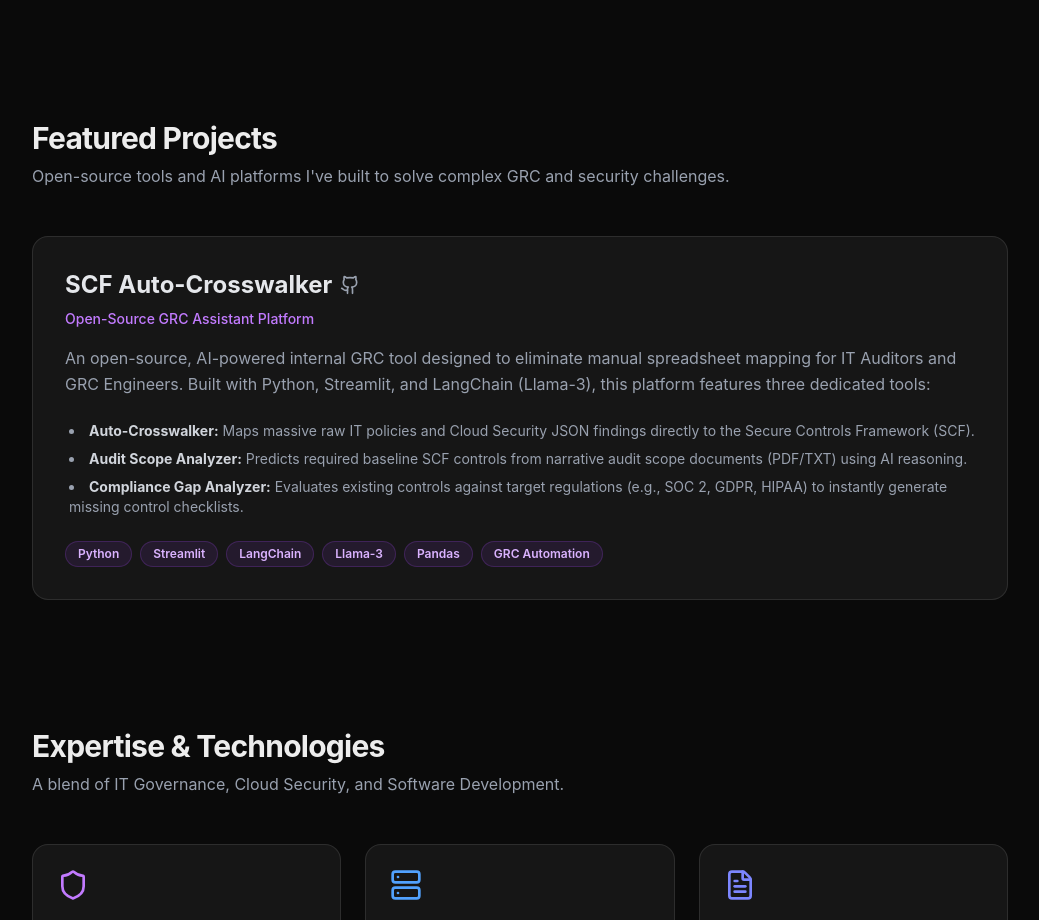
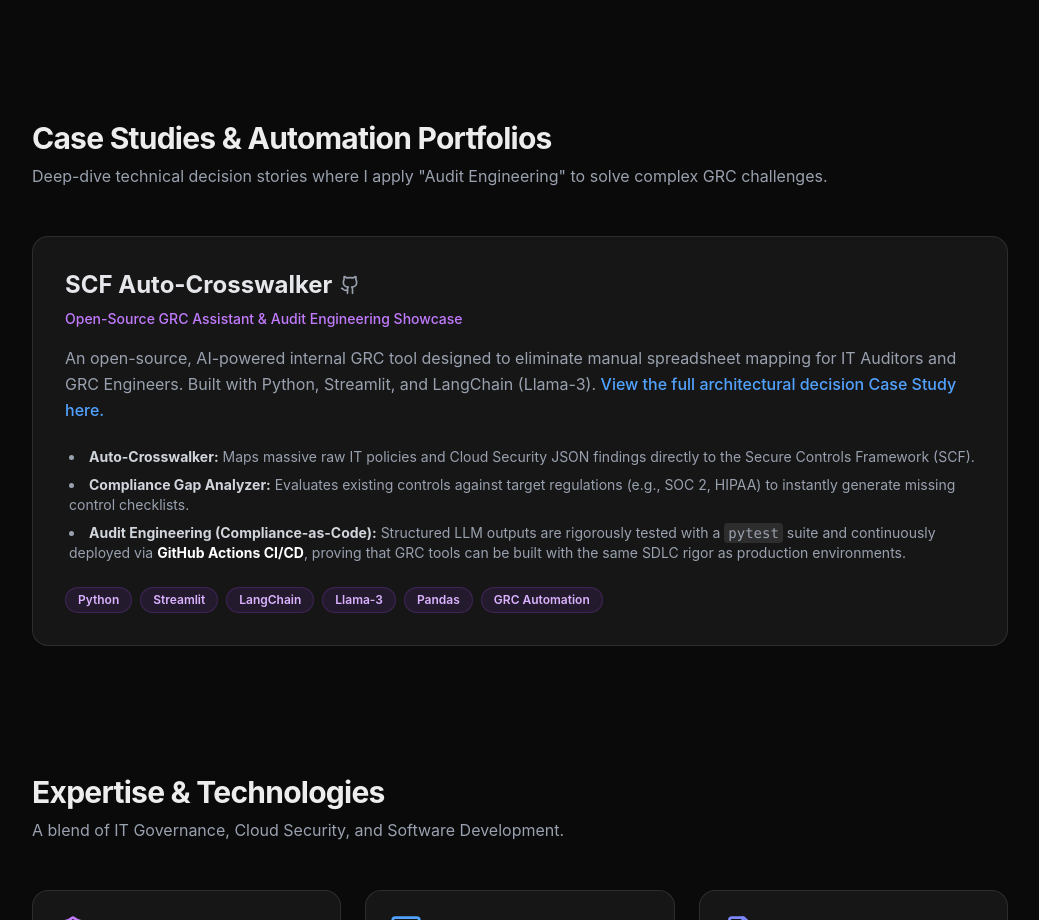
Before and after one commit to tvobrachini/tvobrachini.github.io, a React (Vite) app: page / in a window 1280 px wide. Shown: the part 2320-3240 px from the top of the page, without its empty margins (120-1159 px from the left). Built offline with nearby package versions, Linux system fonts and the light colour scheme.

Commit message:
feat(portfolio): link the enhanced scf-auto-crosswalker project as a dedicated Case Study

```diff
--- a/src/App.tsx
+++ b/src/App.tsx
@@ -137,11 +137,11 @@ function App() {
           </div>
         </section>
 
-        {/* Featured Projects Section */}
+        {/* Case Studies Section */}
         <section id="projects" className="space-y-12">
           <div className="space-y-2">
-            <h2 className="text-3xl font-bold tracking-tight">Featured Projects</h2>
-            <p className="text-gray-400">Open-source tools and AI platforms I've built to solve complex GRC and security challenges.</p>
+            <h2 className="text-3xl font-bold tracking-tight">Case Studies & Automation Portfolios</h2>
+            <p className="text-gray-400">Deep-dive technical decision stories where I apply "Audit Engineering" to solve complex GRC challenges.</p>
           </div>
 
           <div className="grid gap-6">
@@ -153,16 +153,16 @@ function App() {
                       SCF Auto-Crosswalker <Github size={20} className="text-gray-400 group-hover:text-purple-400 transition-colors" />
                     </a>
                   </h3>
-                  <p className="text-purple-400 text-sm font-medium">Open-Source GRC Assistant Platform</p>
+                  <p className="text-purple-400 text-sm font-medium">Open-Source GRC Assistant & Audit Engineering Showcase</p>
                 </div>
               </div>
               <p className="text-gray-400 leading-relaxed mb-6">
-                An open-source, AI-powered internal GRC tool designed to eliminate manual spreadsheet mapping for IT Auditors and GRC Engineers. Built with Python, Streamlit, and LangChain (Llama-3), this platform features three dedicated tools:
+                An open-source, AI-powered internal GRC tool designed to eliminate manual spreadsheet mapping for IT Auditors and GRC Engineers. Built with Python, Streamlit, and LangChain (Llama-3). <a href="https://github.com/tvobrachini/scf-auto-crosswalker/blob/main/CASE_STUDY.md" target="_blank" rel="noreferrer" className="text-blue-400 hover:text-blue-300 font-medium">View the full architectural decision Case Study here.</a>
               </p>
               <ul className="list-disc list-inside text-sm text-gray-400 space-y-2 mb-6 ml-1">
                 <li><strong className="text-gray-300">Auto-Crosswalker:</strong> Maps massive raw IT policies and Cloud Security JSON findings directly to the Secure Controls Framework (SCF).</li>
-                <li><strong className="text-gray-300">Audit Scope Analyzer:</strong> Predicts required baseline SCF controls from narrative audit scope documents (PDF/TXT) using AI reasoning.</li>
-                <li><strong className="text-gray-300">Compliance Gap Analyzer:</strong> Evaluates existing controls against target regulations (e.g., SOC 2, GDPR, HIPAA) to instantly generate missing control checklists.</li>
+                <li><strong className="text-gray-300">Compliance Gap Analyzer:</strong> Evaluates existing controls against target regulations (e.g., SOC 2, HIPAA) to instantly generate missing control checklists.</li>
+                <li><strong className="text-gray-300">Audit Engineering (Compliance-as-Code):</strong> Structured LLM outputs are rigorously tested with a <code className="bg-white/10 px-1 py-0.5 rounded">pytest</code> suite and continuously deployed via <strong className="text-white">GitHub Actions CI/CD</strong>, proving that GRC tools can be built with the same SDLC rigor as production environments.</li>
               </ul>
               <div className="flex flex-wrap gap-2">
                 {['Python', 'Streamlit', 'LangChain', 'Llama-3', 'Pandas', 'GRC Automation'].map(tag => (
```
